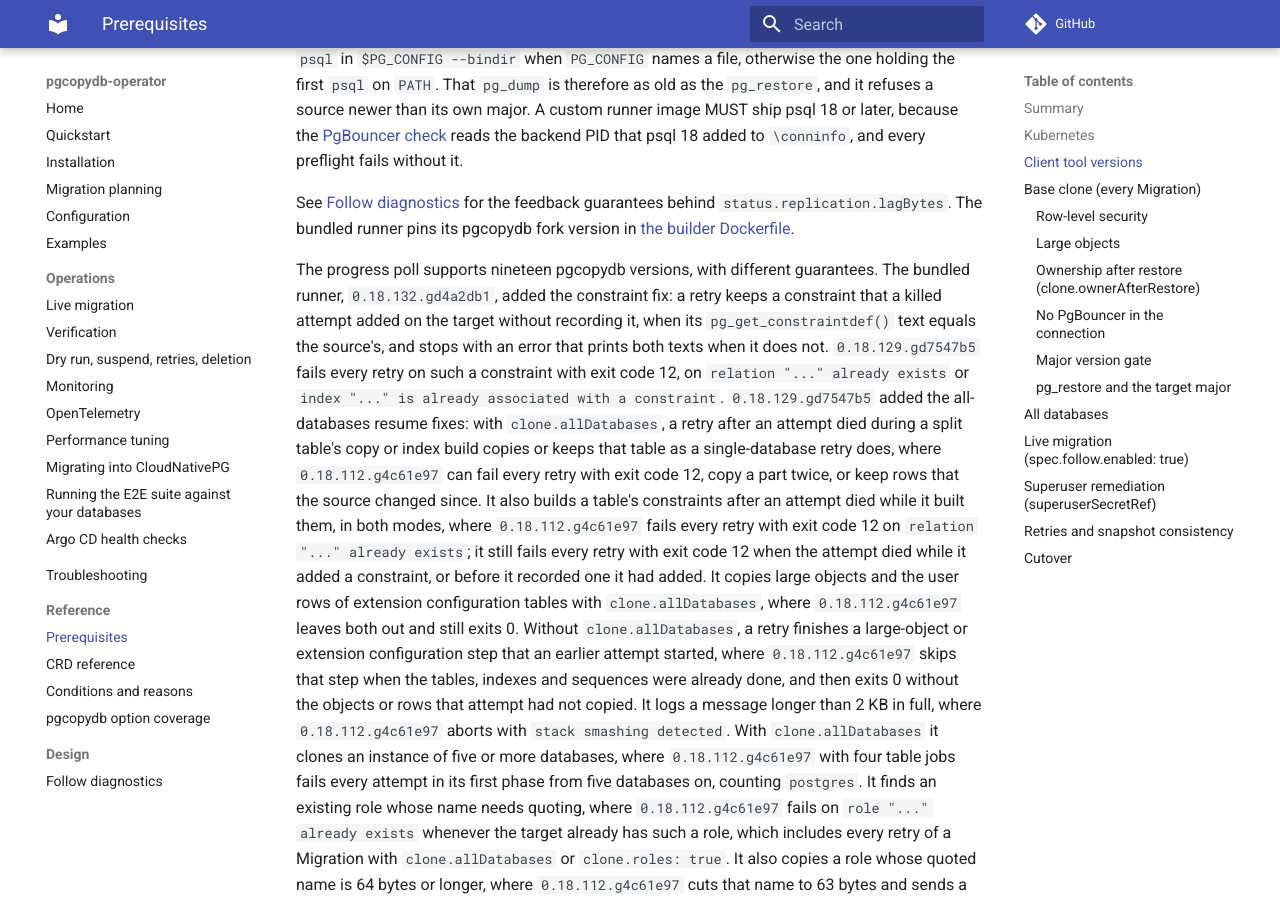
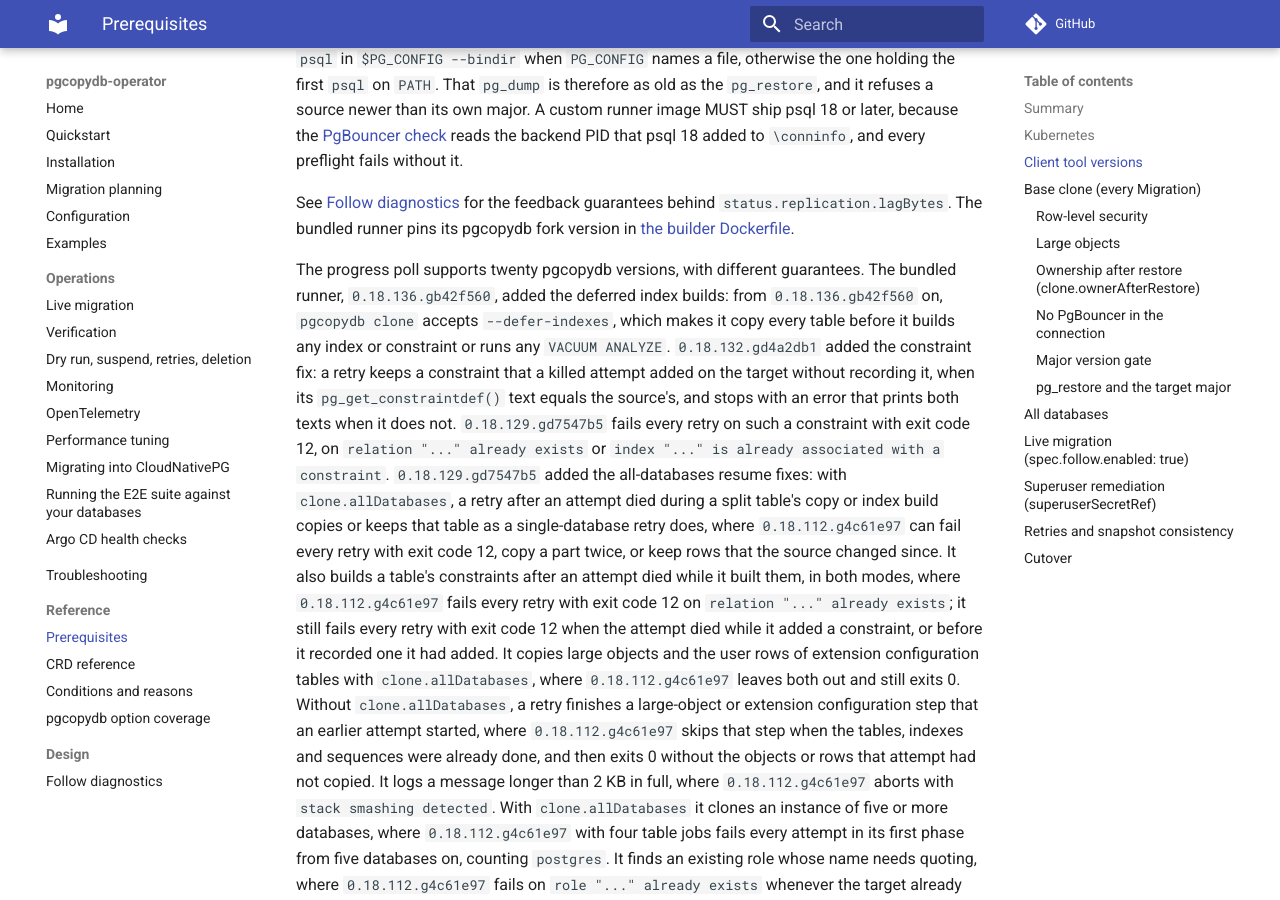
Before and after one commit to ydixken/pgcopydb-operator, an MkDocs documentation site: the page built from docs/reference/prerequisites.md, in a window 1280 px wide and 900 px high, scrolled down 1982 px. Built offline with MkDocs 1.6.1 and Material for MkDocs 9.7.7, drawn with Linux system fonts in a browser that asks for light colours; comment, search, counter and statistics services are not loaded; some of the changed text lies outside the part shown.

Commit message:
fix: bundle the pgcopydb deferred index builds

```diff
--- a/docs/reference/prerequisites.md
+++ b/docs/reference/prerequisites.md
@@ -4,7 +4,7 @@ What a `Migration` needs from your PostgreSQL endpoints and your Kubernetes clus
 The keywords MUST, SHOULD, and MAY are to be interpreted as described in RFC 2119.
 
 Scope: base clone (`pgcopydb clone`), whole-instance clone (`clone --all-databases`), live migration (`clone --follow`), cutover, and cleanup.
-Ground truth for the pgcopydb behavior behind each rule is the [upstream pgcopydb documentation](https://pgcopydb.readthedocs.io/) and the [pinned fork](https://github.com/ydixken/pgcopydb/tree/d4a2db114eaf29c675b6837529af5c48f06ceb2c) for all-databases behavior, partition comparison, and row-level security.
+Ground truth for the pgcopydb behavior behind each rule is the [upstream pgcopydb documentation](https://pgcopydb.readthedocs.io/) and the [pinned fork](https://github.com/ydixken/pgcopydb/tree/b42f560a16d4ba2459b06f7200db5b244c74e5db) for all-databases behavior, partition comparison, and row-level security.
 The e2e fixtures ([test/e2e](https://github.com/ydixken/pgcopydb-operator/tree/main/test/e2e)) apply the grants below.
 Use the [Planning checklist](../planning.md) to record scope, operational, cutover, recovery, and rehearsal decisions that preflight cannot verify.
 
@@ -58,8 +58,9 @@ A custom runner image MUST ship psql 18 or later, because the [PgBouncer check](
 See [Follow diagnostics](../design/follow-diagnostics.md#what-the-snapshot-can-distinguish) for the feedback guarantees behind `status.replication.lagBytes`.
 The bundled runner pins its pgcopydb fork version in [the builder Dockerfile](https://github.com/ydixken/pgcopydb-operator/blob/main/images/pgcopydb-builder/Dockerfile).
 
-The progress poll supports nineteen pgcopydb versions, with different guarantees.
-The bundled runner, `0.18.132.gd4a2db1`, added the constraint fix: a retry keeps a constraint that a killed attempt added on the target without recording it, when its `pg_get_constraintdef()` text equals the source's, and stops with an error that prints both texts when it does not.
+The progress poll supports twenty pgcopydb versions, with different guarantees.
+The bundled runner, `0.18.136.gb42f560`, added the deferred index builds: from `0.18.136.gb42f560` on, `pgcopydb clone` accepts `--defer-indexes`, which makes it copy every table before it builds any index or constraint or runs any `VACUUM ANALYZE`.
+`0.18.132.gd4a2db1` added the constraint fix: a retry keeps a constraint that a killed attempt added on the target without recording it, when its `pg_get_constraintdef()` text equals the source's, and stops with an error that prints both texts when it does not.
 `0.18.129.gd7547b5` fails every retry on such a constraint with exit code 12, on `relation "..." already exists` or `index "..." is already associated with a constraint`.
 `0.18.129.gd7547b5` added the all-databases resume fixes: with `clone.allDatabases`, a retry after an attempt died during a split table's copy or index build copies or keeps that table as a single-database retry does, where `0.18.112.g4c61e97` can fail every retry with exit code 12, copy a part twice, or keep rows that the source changed since.
 It also builds a table's constraints after an attempt died while it built them, in both modes, where `0.18.112.g4c61e97` fails every retry with exit code 12 on `relation "..." already exists`; it still fails every retry with exit code 12 when the attempt died while it added a constraint, or before it recorded one it had added.
@@ -84,9 +85,9 @@ The retry after it can then exit 0 without ever analyzing that table; see [Retri
 See the [live migration hazard](../operations/live-migration.md#watching-the-stream) for what older runners lose, and the [live migration workload contract](#live-migration-specfollowenabled-true).
 `0.18.39.g93eda1d` added the NULL column fixes: it matches the NULL columns that `test_decoding` leaves out of a keyless `REPLICA IDENTITY FULL` old row, and applies a keyless change whose old row is all NULL.
 `0.18.36.g972e221` added the retry error fix: a retry that cannot read the previous run's catalog reports that read failure, where older runners asked for `--not-consistent`.
-All thirteen retain three fixes from `0.18.34.g7fddd6f`, listed in the [runner image README](https://github.com/ydixken/pgcopydb-operator/blob/main/images/runner/README.md): reads with [`row_security` off](#row-level-security), restores `REPLICA IDENTITY USING INDEX` on the target, and applies changes on a keyless `REPLICA IDENTITY FULL` table to one row.
+All fourteen retain three fixes from `0.18.34.g7fddd6f`, listed in the [runner image README](https://github.com/ydixken/pgcopydb-operator/blob/main/images/runner/README.md): reads with [`row_security` off](#row-level-security), restores `REPLICA IDENTITY USING INDEX` on the target, and applies changes on a keyless `REPLICA IDENTITY FULL` table to one row.
 They also retain [partition comparison](../operations/verification.md#partitioned-tables) from `0.18.22.g22e29c3`, and [certified idle feedback](../design/follow-diagnostics.md#what-the-snapshot-can-distinguish) and [missing-sentinel bootstrap recovery](../troubleshooting.md#publication-retry-failures) from `0.18.15.gea2dc96`.
-`0.18.129.gd7547b5` lacks the constraint fix, `0.18.112.g4c61e97` also lacks the all-databases resume, large-object, long log message, five-database and quoted role name fixes, `0.18.109.gbec4ebb` also lacks the split-table resume fix, `0.18.104.g362a559` also lacks the target keepalives, `0.18.98.g944abcc` also lacks the snapshot fix, `0.18.94.gbaa94ee` and `0.18.76.gf9b328b` also lack the closed `output.db` fix, `0.18.74.gc682dce` also lacks the status interval fix, `0.18.72.g2aa91e7` also lacks the reconnect fix, `0.18.70.gbb8dbfc` also lacks the receive fix, `0.18.39.g93eda1d` also lacks the four follow fixes, `0.18.36.g972e221` also lacks the NULL column fixes, `0.18.34.g7fddd6f` also lacks the retry error fix, `0.18.22.g22e29c3` also lacks the three fixes, and `0.18.15.gea2dc96` also lacks partition comparison.
+`0.18.132.gd4a2db1` lacks the deferred index builds, `0.18.129.gd7547b5` also lacks the constraint fix, `0.18.112.g4c61e97` also lacks the all-databases resume, large-object, long log message, five-database and quoted role name fixes, `0.18.109.gbec4ebb` also lacks the split-table resume fix, `0.18.104.g362a559` also lacks the target keepalives, `0.18.98.g944abcc` also lacks the snapshot fix, `0.18.94.gbaa94ee` and `0.18.76.gf9b328b` also lack the closed `output.db` fix, `0.18.74.gc682dce` also lacks the status interval fix, `0.18.72.g2aa91e7` also lacks the reconnect fix, `0.18.70.gbb8dbfc` also lacks the receive fix, `0.18.39.g93eda1d` also lacks the four follow fixes, `0.18.36.g972e221` also lacks the NULL column fixes, `0.18.34.g7fddd6f` also lacks the retry error fix, `0.18.22.g22e29c3` also lacks the three fixes, and `0.18.15.gea2dc96` also lacks partition comparison.
 `0.18.13.g4873c18` has certified idle feedback but lacks bootstrap recovery.
 `0.18.10.gaadc4bf` and `0.18.5.ge37d2bd` have neither.
 An older or custom runner may report weaker durability guarantees.
```
Also changed, not shown: charts/pgcopydb-operator/README.md (+1 -1 lines), docs/design/follow-diagnostics.md (+6 -6 lines), docs/operations/live-migration.md (+2 -2 lines), docs/operations/monitoring.md (+2 -2 lines), images/runner/README.md (+15 -6 lines), 8 other files.
